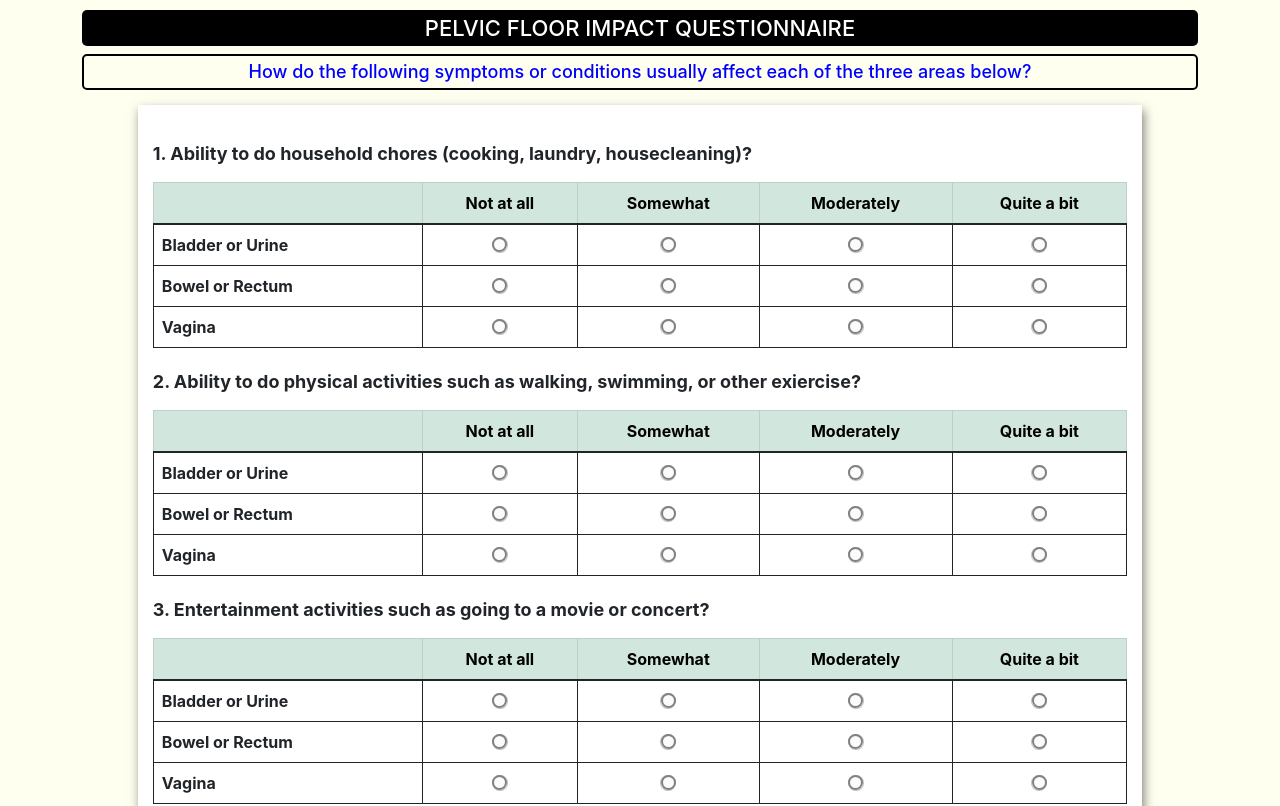
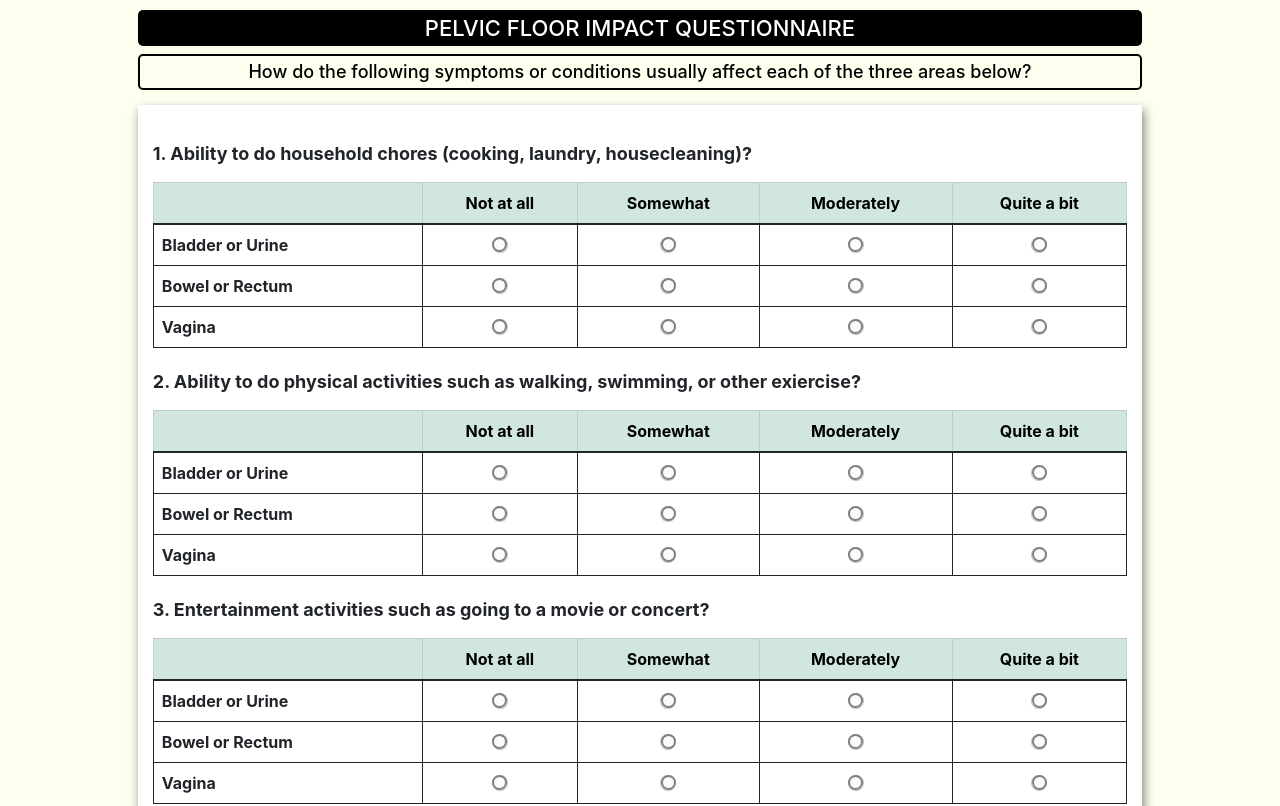
Before and after one commit to Yuzhiping00/PFIQ-7-Survey-Demo, a React (Create React App) app: page / in a window 1280 px wide. Shown: the top 806 px of the page. Built offline with nearby package versions, Linux system fonts and the light colour scheme.

Commit message:
#18: changed a bit subtitle color and keep 2 decimals used toFixed(2) method in js

```diff
--- a/src/App.css
+++ b/src/App.css
@@ -10,7 +10,7 @@
   }
 
   #heading {
-    width: 100%;
+    width: 90%;
     margin: auto;
   }
 
@@ -18,10 +18,11 @@
     border: 2px solid black;
     font-size: 18px;
     padding:5px;
-    color:blue;
+    color: black;
     margin-bottom: 15px;
     text-align: center;
     border-radius: 5px;
+    /* background-color: #d1e7dd; */
 
   }
 
--- a/src/App.js
+++ b/src/App.js
@@ -15,7 +15,7 @@ class App extends Component {
 
   // it is a method here
   handleOptionChange = changeEvent => {
-
+    this.setState({displayScore: null});
     this.setState({
       selectedOption: changeEvent.target.value
     });
@@ -127,7 +127,7 @@ class App extends Component {
       console.log("q7 score = "+ q7_score);
 
       // add all 7 scores
-      sumScores = q1_score + q2_score + q3_score + q4_score + q5_score + q6_score + q7_score;
+      sumScores = (q1_score + q2_score + q3_score + q4_score + q5_score + q6_score + q7_score).toFixed(2);
       this.setState({totalScore: sumScores});
       alert("Total score is: "+ sumScores);
       console.log("Total score is: "+ sumScores);
@@ -137,6 +137,7 @@ class App extends Component {
     }
   };
 
+  // calculate each question score
    addForEachQuestion= (question) =>{
      let value = 0;
      for(let i= 0; i< question.length; i++){
```
